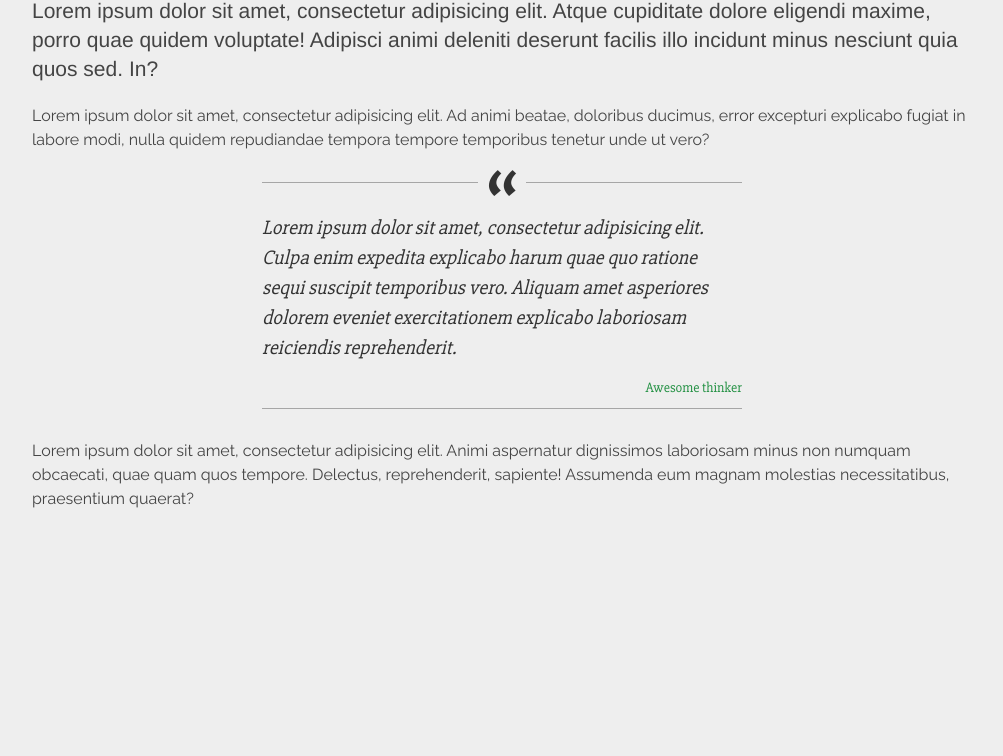
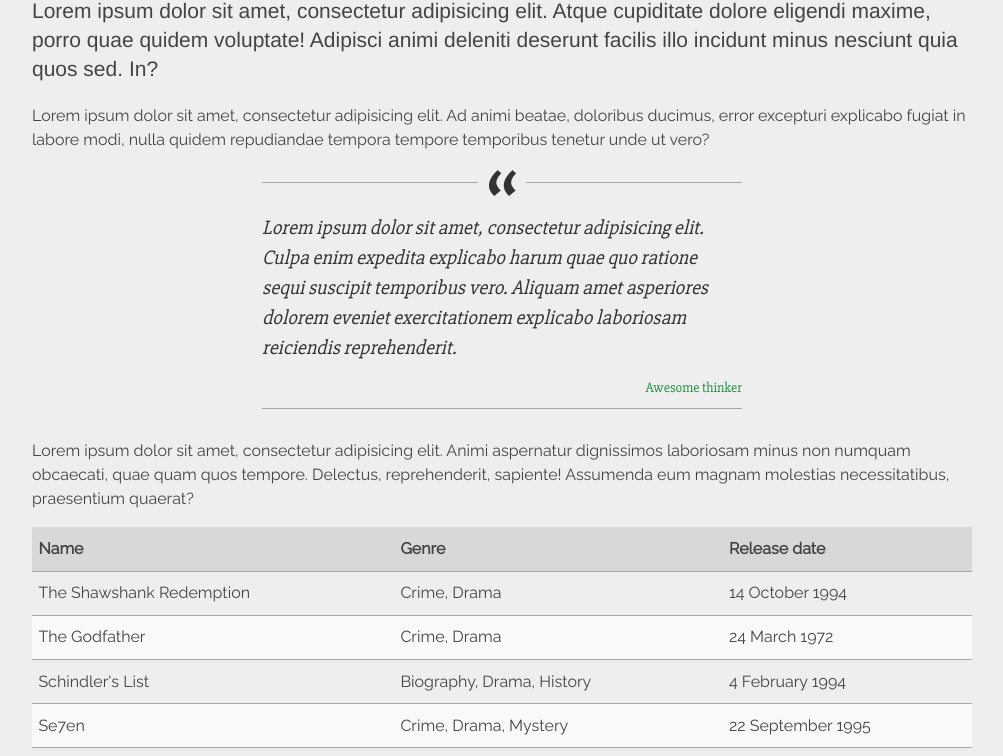
Before and after one commit to hising/plain.css, a plain HTML site: page index.html in a window 1280 px wide. Shown: the part 129-885 px from the top of the page, without its empty margins (138-1141 px from the left). Before the commit the page ends 800 px from the top, so only its background shows below. Drawn offline with nearby package versions, Linux system fonts and the light colour scheme.

Commit message:
Added table

```diff
--- a/dist/plain.css
+++ b/dist/plain.css
@@ -121,3 +121,27 @@ figure {
 figcaption {
     font-size: 90%;
     color: #868e96; }
+
+table {
+    border-collapse: collapse;
+    border-spacing: 0;
+    text-align: left;
+    width: 100%;
+}
+
+table th {
+    border-bottom-width: .1rem;
+}
+
+table th, table td {
+    border-bottom: .05rem solid #a6a6a6;
+    padding: .6rem .4rem;
+}
+
+table thead tr {
+    background: #d8d8d8;
+}
+
+table tbody tr:nth-of-type(even) {
+    background: #f8f9fa;
+}
--- a/index.html
+++ b/index.html
@@ -29,6 +29,38 @@
     <p>Lorem ipsum dolor sit amet, consectetur adipisicing elit. Animi aspernatur dignissimos laboriosam minus non
         numquam obcaecati, quae quam quos tempore. Delectus, reprehenderit, sapiente! Assumenda eum magnam molestias
         necessitatibus, praesentium quaerat?</p>
+
+    <table>
+        <thead>
+        <tr>
+            <th>Name</th>
+            <th>Genre</th>
+            <th>Release date</th>
+        </tr>
+        </thead>
+        <tbody>
+        <tr>
+            <td>The Shawshank Redemption</td>
+            <td>Crime, Drama</td>
+            <td>14 October 1994</td>
+        </tr>
+        <tr>
+            <td>The Godfather</td>
+            <td>Crime, Drama</td>
+            <td>24 March 1972</td>
+        </tr>
+        <tr>
+            <td>Schindler's List</td>
+            <td>Biography, Drama, History</td>
+            <td>4 February 1994</td>
+        </tr>
+        <tr>
+            <td>Se7en</td>
+            <td>Crime, Drama, Mystery</td>
+            <td>22 September 1995</td>
+        </tr>
+        </tbody>
+    </table>
 </div>
 </body>
 </html>
```
